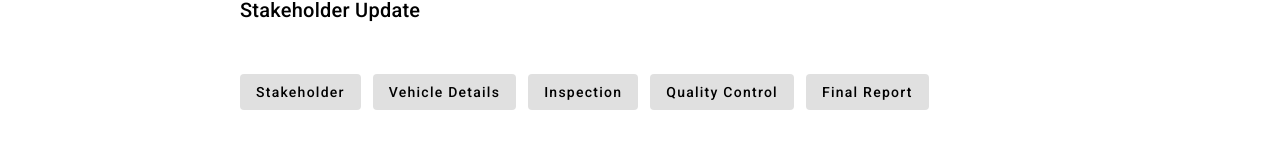
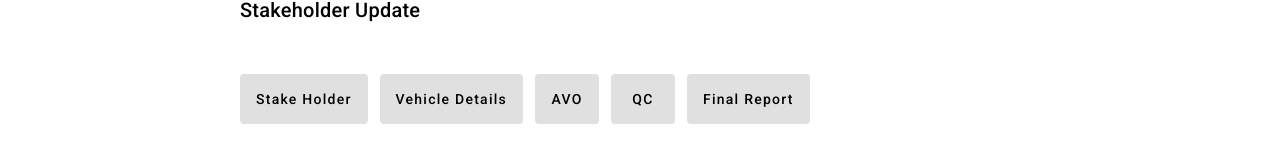
Before and after one commit to naatukodi/prontofrontend, an Angular app: page /stakeholder in a window 1280 px wide. Shown: the part 302-446 px from the top of the page. Built offline with nearby package versions, Linux system fonts and the light colour scheme; no server answers.

Commit message:
fixed button padding issue

```diff
--- a/src/app/components/nav/workflow-buttons/workflow-buttons.component.html
+++ b/src/app/components/nav/workflow-buttons/workflow-buttons.component.html
@@ -9,7 +9,7 @@
     [queryParams]="{ vehicleNumber: vehicleNumber, applicantContact: applicantContact }"
     routerLinkActive="active-step"
   >
-    Stakeholder
+    Stake Holder
   </button>
 
   <!-- Vehicle Details Tab -->
@@ -29,7 +29,7 @@
     [queryParams]="{ vehicleNumber: vehicleNumber, applicantContact: applicantContact }"
     routerLinkActive="active-step"
   >
-    Inspection
+    AVO
   </button>
 
   <!-- Quality Control Tab -->
@@ -39,7 +39,7 @@
     [queryParams]="{ vehicleNumber: vehicleNumber, applicantContact: applicantContact }"
     routerLinkActive="active-step"
   >
-    Quality Control
+    QC
   </button>
 
   <!-- Final Report Tab -->
--- a/src/app/components/nav/workflow-buttons/workflow-buttons.component.scss
+++ b/src/app/components/nav/workflow-buttons/workflow-buttons.component.scss
@@ -13,7 +13,7 @@
   color: #000;
   border: none;
   border-radius: 4px;
-  padding: 8px 16px;
+  padding: 25px 16px; // Increased vertical padding
   font-size: 14px;
   font-weight: 500;
   cursor: pointer;
```
